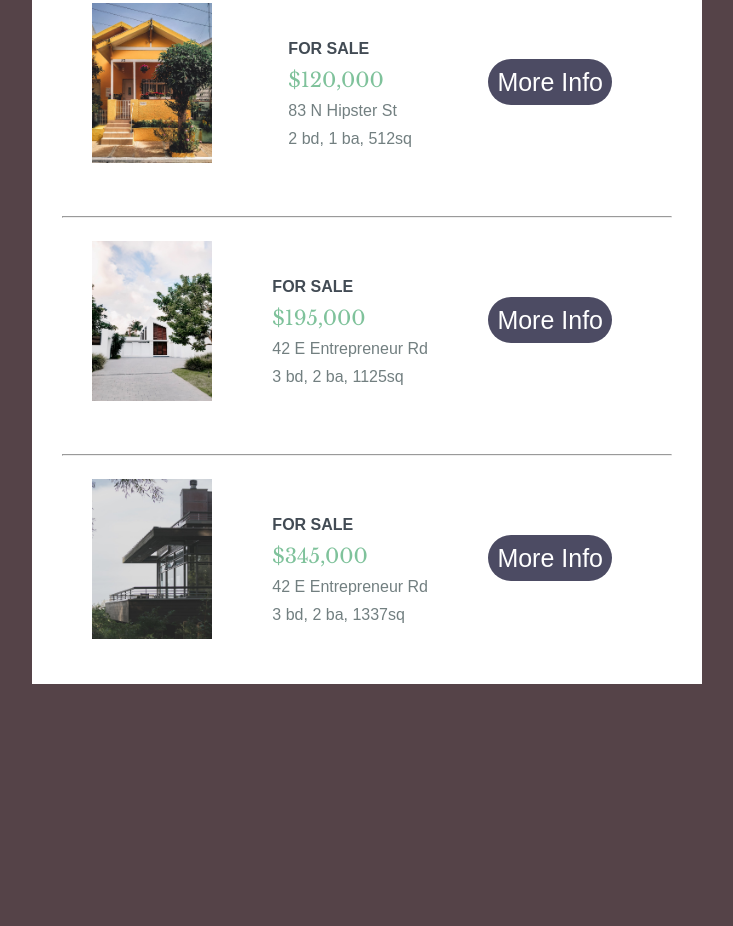
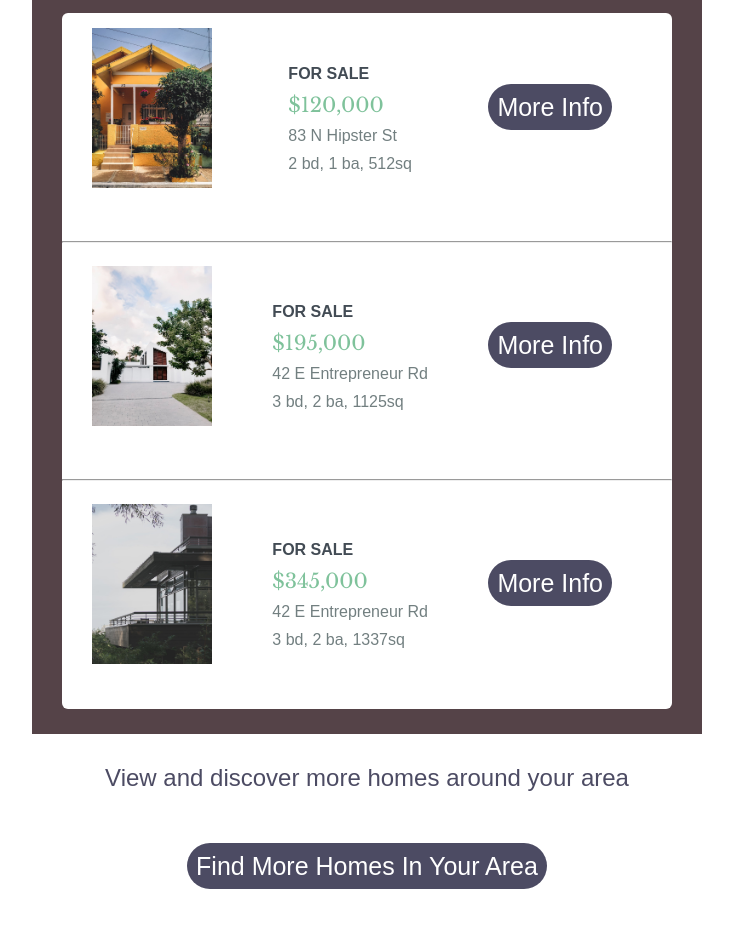
Before and after one commit to danieltantonio/Emails, a plain HTML site: page HowmEmail/index.html in a window 1280 px wide. Shown: the part 626-1552 px from the top of the page, without its empty margins (273-1006 px from the left). Before the commit the page ends 1310 px from the top, so only its background shows below. Drawn offline with nearby package versions, Linux system fonts and the light colour scheme.

Commit message:
Finished call to action section and changed up some designs

```diff
--- a/HowmEmail/index.html
+++ b/HowmEmail/index.html
@@ -10,8 +10,7 @@
 
     body {
       margin: 0;
-      padding: 0;
-      background: #554348;
+      padding: 15px;
     }
 
     .center {
@@ -27,7 +26,7 @@
     .inner-wrapper {
       width: 100%;
       max-width: 670px;
-      background-color: #fff;
+      background: #554348;
       margin: 0 auto;
     }
 
@@ -38,16 +37,20 @@
     }
 
     .header-table {
+      text-align: center;
+      padding: 10px 0px 0 0;
+    }
+
+    .header-table .header {
       width: 100%;
-      max-width: 670px;
+      max-width: 610px;
+      display: inline-block;
+      background: #fff;
+      border-radius: 6px 6px 0 0;
     }
 
     .header-table img {
       width: 75px;
-    }
-
-    .header-email-text {
-      width: 100%;
     }
 
     .slogan {
@@ -59,7 +62,7 @@
     }
 
     .outer-table {
-      width: 100% ;
+      width: 100%;
       max-width: 670px;
       margin: 0 auto;
     }
@@ -67,14 +70,11 @@
     .outer-table img {
       width: 100%;
       max-width: 670px;
+      height: auto;
     }
 
     td {
       padding: 0;
-    }
-
-    .header {
-      background-color: #fff;
     }
 
     p {
@@ -92,6 +92,7 @@
       margin: 0 auto;
       border-radius: 6px;
       margin-top: 25px;
+      margin-bottom: 25px;
       background: #fff;
     }
 
@@ -103,7 +104,8 @@
       width: 120px;
     }
 
-    .section { /* Change display to inline-block on mobile */
+    .section {
+      /* Change display to inline-block on mobile */
       width: 100%;
       display: inline-flex;
       margin-top: 15px;
@@ -158,6 +160,34 @@
       text-decoration: none;
     }
 
+    .outer-table-2 {
+      width: 100%;
+      max-width: 670px !important;
+      background: #fff;
+      /* border-top: 3px solid #000;
+      border-bottom: 3px solid #000; */
+    }
+
+    .call-to-action {
+      width: 100%;
+      max-width: 670px;
+      text-align: center;
+    }
+
+    .cta-text {
+      font-size: 24px;
+      margin-top: 30px;
+      margin-bottom: 30px;
+      color: #4C4B63;
+    }
+
+    .cta-button {
+      margin-top: 30px;
+      margin-bottom: 30px;
+    }
+
+
+
     @media screen and (max-width: 375px) {
       .wrapper {
         overflow: hidden;
@@ -169,27 +199,22 @@
 <body>
   <div class="wrapper">
     <div class="inner-wrapper">
-      <table class="header-table">
-        <tr>
-          <td class="header center">
-            <img src="./img/logo.png" alt="logo" class="logo" />
-          </td>
-        </tr>
-      </table> <!-- End Header -->
-      <table class="header-email-text center">
+      <table class="header-table" width="100%">
         <tr>
           <td>
             <table width="100%">
               <tr>
-                <td>
+                <td class="header center">
+                  <img src="./img/logo.png" alt="logo" class="logo" />
                   <p class="slogan">Homes so affordable, all you could ask is "HOW?".</p>
-                  <hr class="slogan-hr"/>
+                  <hr class="slogan-hr" />
                 </td>
               </tr>
-            </table>
+            </table> <!-- End of header slogan table -->
           </td>
         </tr>
-      </table> <!-- End of header slogan table -->
+      </table> <!-- End Header -->
+
       <table class="outer-table">
         <tr>
           <td>
@@ -376,12 +401,31 @@
                 </td>
               </tr>
             </table>
-            <table class="call-to-action-table">
-
+          </td>
+        </tr>
+      </table>
+      </td>
+      </tr>
+      </table> <!-- End Main Table -->
+      <table class="outer-table-2">
+        <tr>
+          <td>
+            <table class="call-to-action">
+              <tr>
+                <td>
+                  <p class="cta-text">View and discover more homes around your area</p>
+                </td>
+              </tr>
+              <tr>
+                <td>
+                  <p class="btn-holder-center cta-button">
+                    <a href="#" class="btn-holder">Find More Homes In Your Area</a>
+                  </p>
+                </td>
+              </tr>
             </table>
           </td>
-        </tr>
-      </table> <!-- End Main Table -->
+      </table> <!-- End Outer Table 2 -->
     </div>
   </div>
 </body>
```
